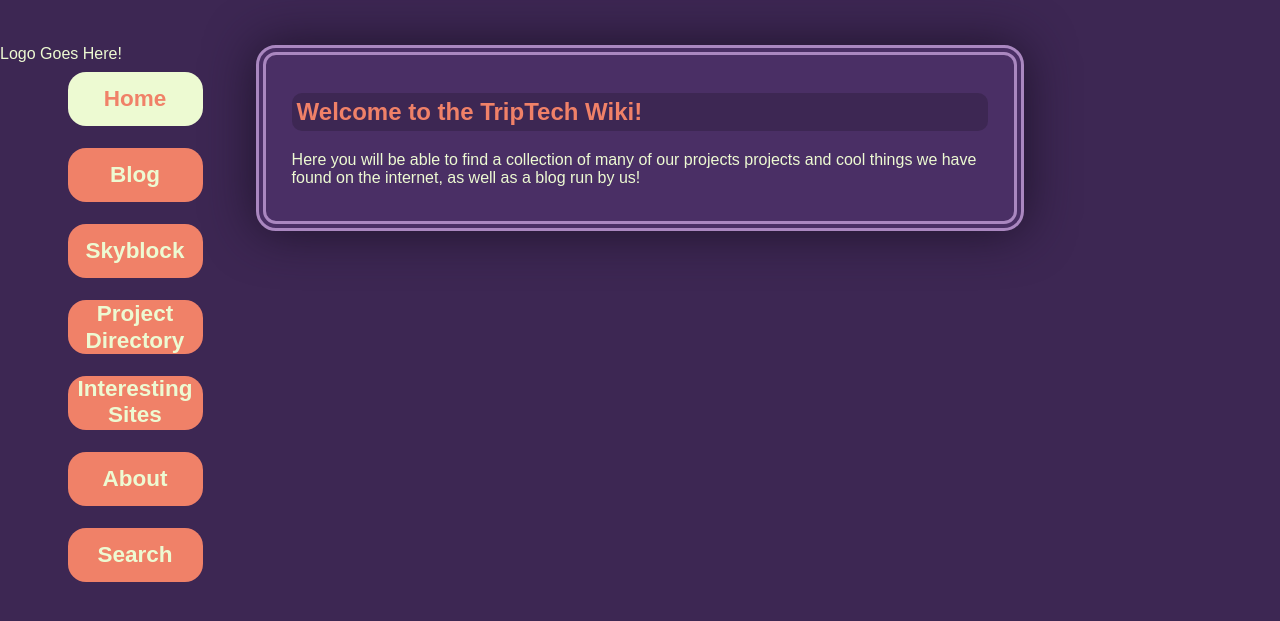
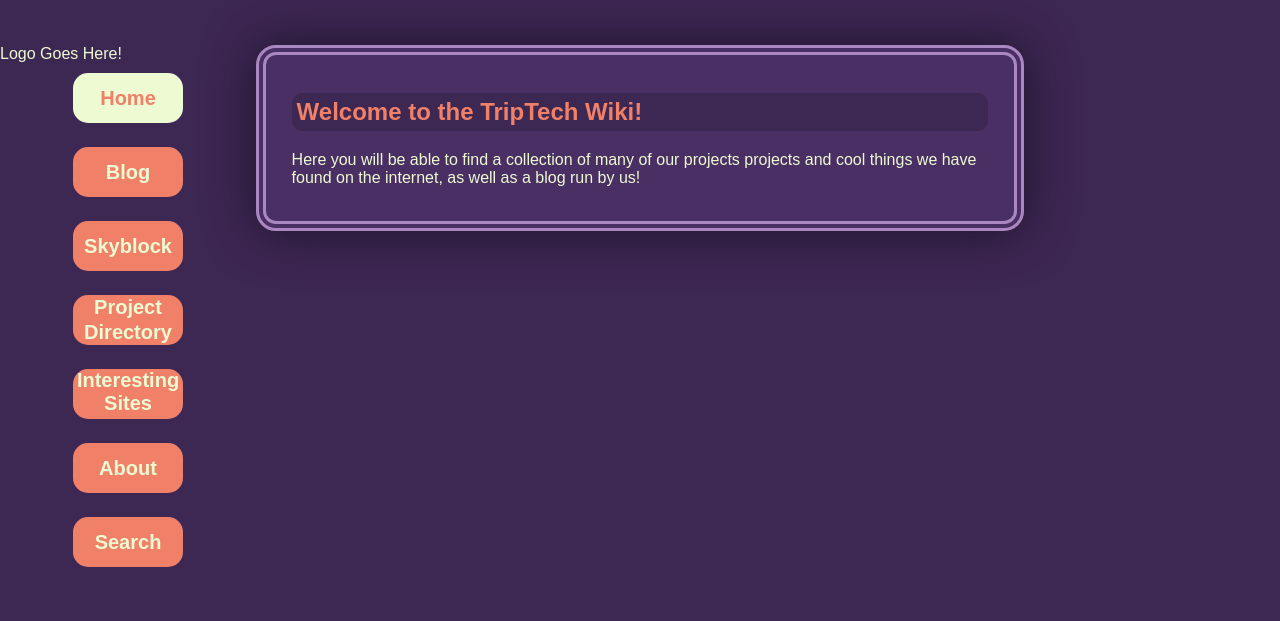
Before and after one commit to TripTechWiki/triptechwiki.github.io, a Jekyll site: the page built from index.html, in a window 1280 px wide. Shown: the top 621 px of the page. Built offline with Jekyll 4.4.1, drawn with Linux system fonts in a browser that asks for light colours; some web fonts are replaced.

Commit message:
Button Unit Redo
Changed button units from vh to px, which makes more sense

```diff
--- a/_sass/navigation.scss
+++ b/_sass/navigation.scss
@@ -5,28 +5,36 @@ nav #button_current #front{
 }
 
 nav{
-    width: 30vh;
+    width: 130px; //this is the width + margin of the buttons
 
     margin: auto;
 
     text-align: center;
 }
+
+//825 is the point at which the article stops resizing
+@media (width <= 825px) {
+    nav{
+        width: 100vw;
+    }
+}
+
 nav a{
     display: inline-block;
 
-    width: 15vh;
-    height: 6vh;
+    width: 110px;
+    height: 50px;
 
-    margin: 1vh 1vw;
+    margin: 10px;
 }
 nav #prism{
-    width: 15vh;
-    height: 6vh;
+    width: 110px;
+    height: 50px;
 
     text-align: center;
 
     font-weight: bold;
-    font-size: 2.5vh;
+    font-size: 20px;
 
     transform-style: preserve-3d;
 
@@ -35,25 +43,25 @@ nav #prism{
 /* Different buttons need different line heights to keep them centered
     (A button can have 1 or 2 lines)*/
 nav .short{
-    line-height: 6vh;
+    line-height: 50px;
 }
 nav .long{
-    line-height: 3vh;
+    line-height: 25px;
 }
 
 /*Default formatting for all sides of the boxes*/
 nav .side{
     position: absolute;
 
-    width: 15vh;
-    height: 6vh;
+    width: 110px;
+    height: 50px;
 
     top: 0;
     left: 0;
     right: 0;
     bottom: 0;
     margin: 0;
-    border-radius: 2vh;
+    border-radius: 15px;
 
     color: rgba(0, 0, 0, 0);
 
@@ -69,16 +77,16 @@ nav #front{
 }
 nav #left{
     transform-origin: center left;
-    width: 40%;
+    width: 50px;
 }
 nav #top{
     transform-origin: bottom center;
-    transform: translateY(-6vh) rotateX(180deg);
+    transform: translateY(-50px) rotateX(180deg);
 }
 nav #right{
     transform-origin: center right;
-    transform: translateX(9vh);
-    width: 40%;
+    transform: translateX(60px);
+    width: 50px;
 }
 nav #bottom{
     transform-origin: bottom center;
@@ -101,27 +109,27 @@ nav #prism:hover .side{
 
 /* Each side needs different transformations */
 nav #prism:hover #front{
-    transform: translateZ(3vh);
+    transform: translateZ(25px);
     background: rgba(255, 0, 0, 0.8);
     color: #edfad2;
 }
 nav #prism:hover #left{
-    transform: translateZ(3vh) rotateY(90deg);
+    transform: translateZ(25px) rotateY(90deg);
     background: rgba(0, 0, 255, 0.8);
 }
 nav #prism:hover #top{
-    transform: translateY(-6vh) translateZ(3vh) rotateX(90deg);
+    transform: translateY(-50px) translateZ(25px) rotateX(90deg);
     background: rgba(0, 255, 0, 0.8);
 }
 nav #prism:hover #right{
-    transform: translateX(9vh) translateZ(3vh) rotateY(-90deg);
+    transform: translateX(60px) translateZ(25px) rotateY(-90deg);
     background: rgba(255, 255, 0, 0.8);
 }
 nav #prism:hover #bottom{
-    transform: translateZ(3vh) rotateY(180deg) rotateX(-90deg);
+    transform: translateZ(25px) rotateY(180deg) rotateX(-90deg);
     background: rgba(255, 0, 255, 0.8);
 }
 nav #prism:hover #back{
-    transform: rotateY(180deg) translateZ(3vh);
+    transform: rotateY(180deg) translateZ(25px);
     background: rgba(0, 255, 255, 0.8);
 }
```
